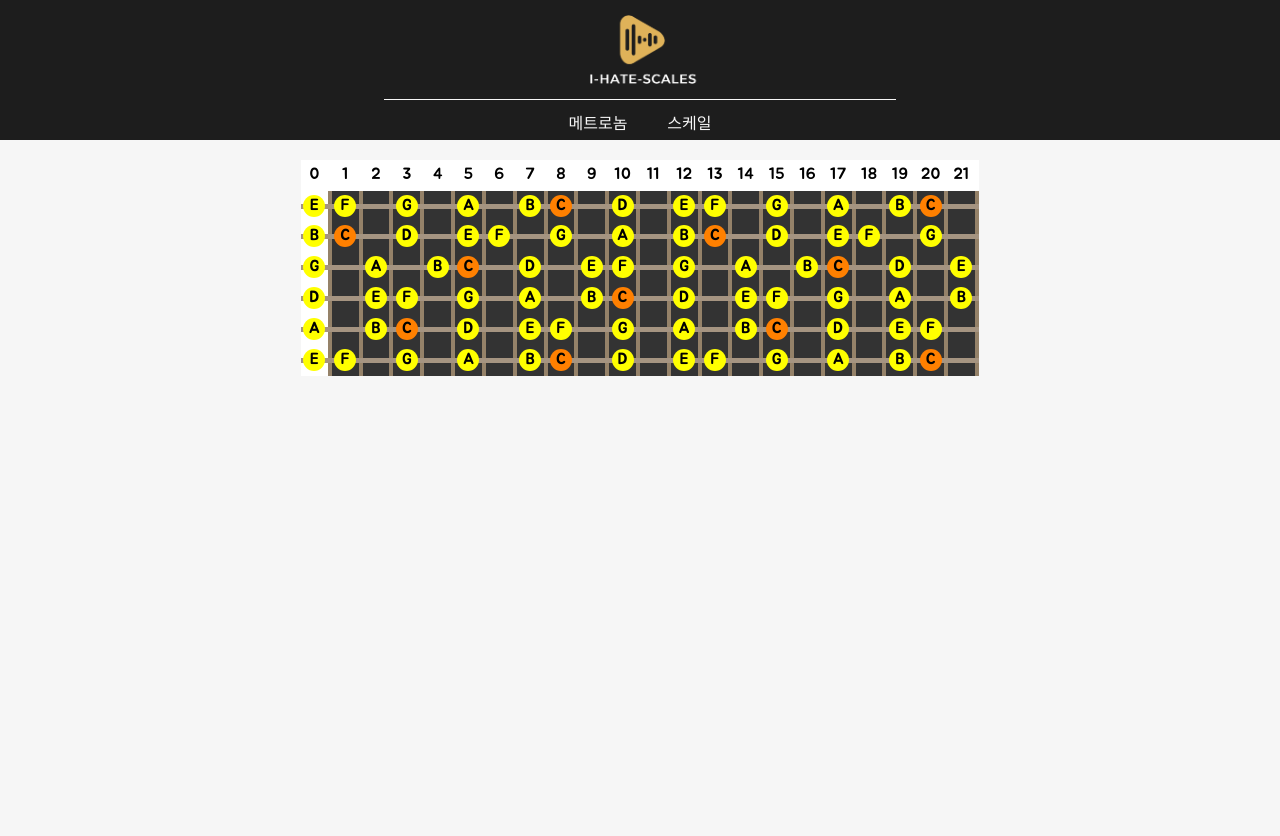
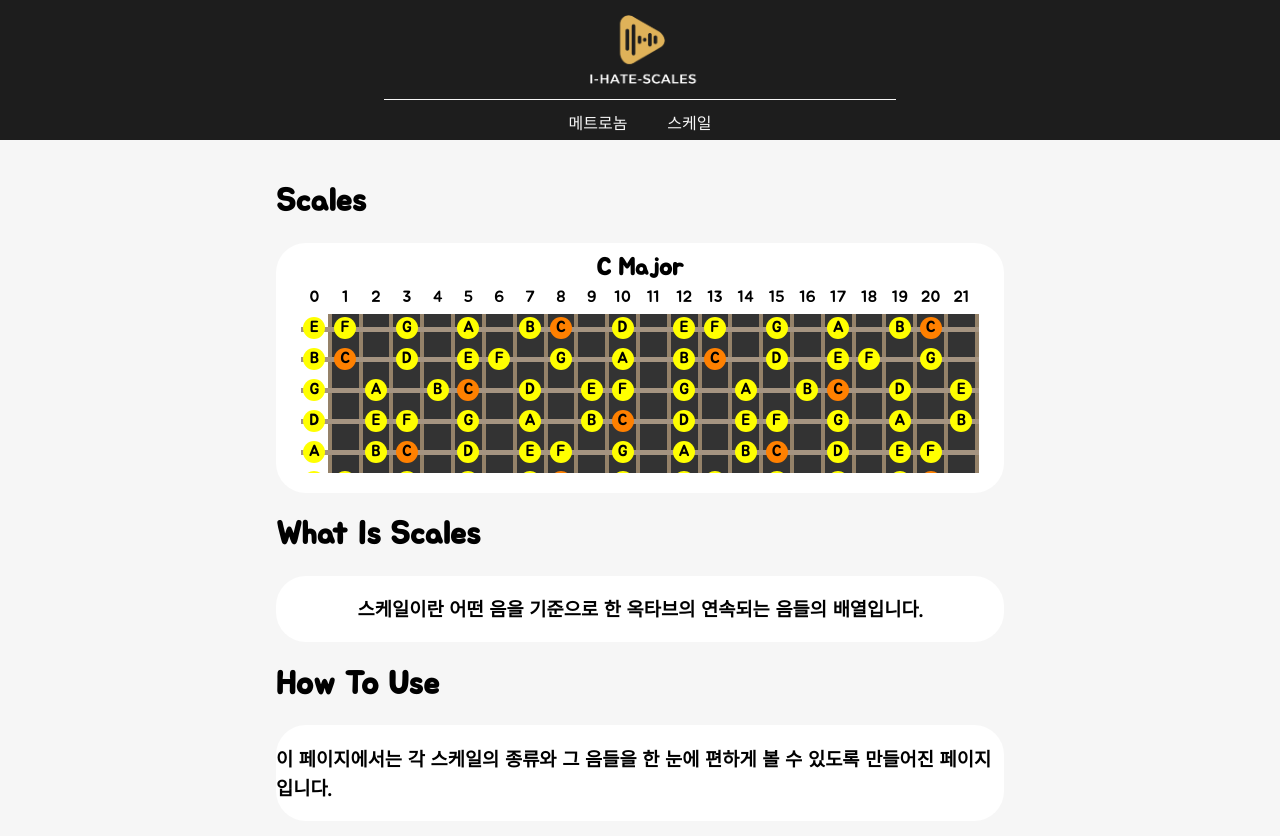
Before and after one commit to JeonH503/i-hate-scales, a Next.js app: page /scales in a window 1280 px wide. Shown: the top 836 px of the page. Before the commit the page ends 800 px from the top, so only its background shows below. Built offline with nearby package versions, Linux system fonts and the light colour scheme.

Commit message:
각 페이지 메세지 추가, title 추가

```diff
--- a/components/Carousel/Carousel.tsx
+++ b/components/Carousel/Carousel.tsx
@@ -52,6 +52,7 @@ const CarouselWrap = styled.div`
     overflow: hidden;
     width: 100%;
     user-select:none;
+    margin-bottom:20px;
 `
 
 const Slides = styled.div<slideProps>`
--- a/components/Hearder.tsx
+++ b/components/Hearder.tsx
@@ -1,7 +1,6 @@
 import styled from 'styled-components';
 import Image from 'next/image';
 import Link from 'next/link'
-
 const HeaderWrap = styled.div`
     width:100vw;
     height:140px;
--- a/components/Scales/scales.json
+++ b/components/Scales/scales.json
@@ -1,5 +1,6 @@
 [
     {
+        "code":"C Major",
         "zero":["0","1","2","3","4","5","6","7","8","9","10","11","12","13","14","15","16","17","18","19","20","21"],
         "1st":["E","F","","G","","A","","B","C","","D","","E","F","","G","","A","","B","C",""],
         "2nd":["B","C","","D","","E","F","","G","","A","","B","C","","D","","E","F","","G",""],
@@ -9,6 +10,7 @@
         "6th":["E","F","","G","","A","","B","C","","D","","E","F","","G","","A","","B","C",""]
     },
     {
+        "code":"C",
         "zero":["0","1","2","3","4","5","6","7","8","9","10","11","12","13","14","15","16","17","18","19","20","21"],
         "1st":["E","F","","G","","A","","B","C","","D","","E","F","","G","","A","","B","C",""],
         "2nd":["B","C","","D","","E","F","","G","","A","","B","C","","D","","E","F","","G",""],
--- a/pages/_app.tsx
+++ b/pages/_app.tsx
@@ -3,9 +3,13 @@ import {Body,Header} from '@/components'
 import { ThemeProvider } from 'styled-components';
 import theme from '@/components/styles/theme'
 import GlobalStyle from '@/components/styles/global';
+import Head from 'next/head'
 export default function App({ Component, pageProps }: AppProps) {
   return (
     <>
+      <Head>
+        <title>i-hate-scales</title>
+      </Head>
       <GlobalStyle/>
       <ThemeProvider theme={theme}>
         <Header/>
--- a/pages/scales.tsx
+++ b/pages/scales.tsx
@@ -2,7 +2,7 @@ import {memo} from "react"
 import Carousel from '@/components/Carousel/Carousel'
 import styled from 'styled-components'
 import sclaes_data from '@/components/Scales/scales.json'
-
+import Head from "next/head"
 
 interface Flet {
     code?:string;
@@ -12,7 +12,16 @@ interface Flet {
 const Wrap = styled.div`
     width:100%;
     margin:0 auto;
-    height:35vh;
+`
+
+const CarouselWrap = styled.div`
+    display:flex;
+    width:100%;
+    height:100%;
+    justify-content:center;
+    align-items:center;
+    background:white;
+    border-radius:30px;
 `
 
 const Fretboard = styled.div`
@@ -108,11 +117,21 @@ const NumberFlet = styled(OpenFlet)<Flet>`
     `}
 `
 
+const CodeTitle = styled.h2`
+    text-align:center;
+    margin-top:10px;
+`
+
 const Scales = () => {
     return sclaes_data.map((scale,i) => {
         let values_of_object = Object.values(scale)
+
         return <Fretboard>{values_of_object.map((string, i) => {
-            if(i === 0) {
+            if(typeof string === 'string'){
+                return <CodeTitle>{string}</CodeTitle>
+            }
+
+            if(i === 1) {
                 return <OpenString key={"string"+i}>{string.map((flet,i) => <NumberFlet key={"flet"+i} code={flet} />)}</OpenString>
             } else {
                 return <String key={"string"+i}>{string.map((flet,i) => i === 0 ? <OpenFlet key={"flet"+i} code={flet} /> : <Flet key={"flet"+i} code={flet} />)}</String>
@@ -125,9 +144,29 @@ const Scales = () => {
 export default function scales() {
     return (
         <Wrap>
-            <Carousel>
-                {Scales()}
-            </Carousel>
+            <Head>
+                <title>Scales</title>
+            </Head>
+            <h1>Scales</h1>
+            <CarouselWrap>
+                <Carousel>
+                    {Scales()}
+                </Carousel>
+            </CarouselWrap>
+
+            <h1>What Is Scales</h1>
+            <CarouselWrap>
+                <h3>
+                    스케일이란 어떤 음을 기준으로 한 옥타브의 연속되는 음들의 배열입니다.
+                </h3>
+            </CarouselWrap>
+
+            <h1>How To Use</h1>
+            <CarouselWrap>
+                <h3>
+                    이 페이지에서는 각 스케일의 종류와 그 음들을 한 눈에 편하게 볼 수 있도록 만들어진 페이지입니다.
+                </h3>
+            </CarouselWrap>
         </Wrap>
     )
 }
```
Also changed, not shown: pages/metronome.tsx (+21 -0 lines).
